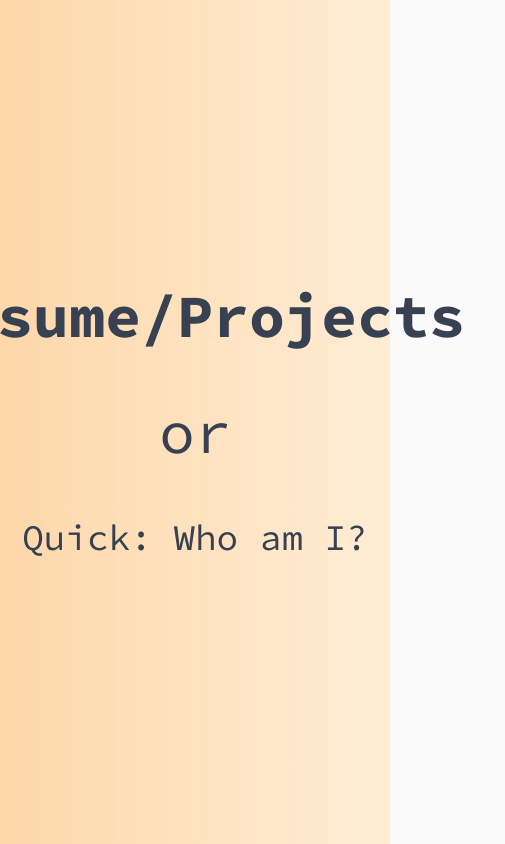
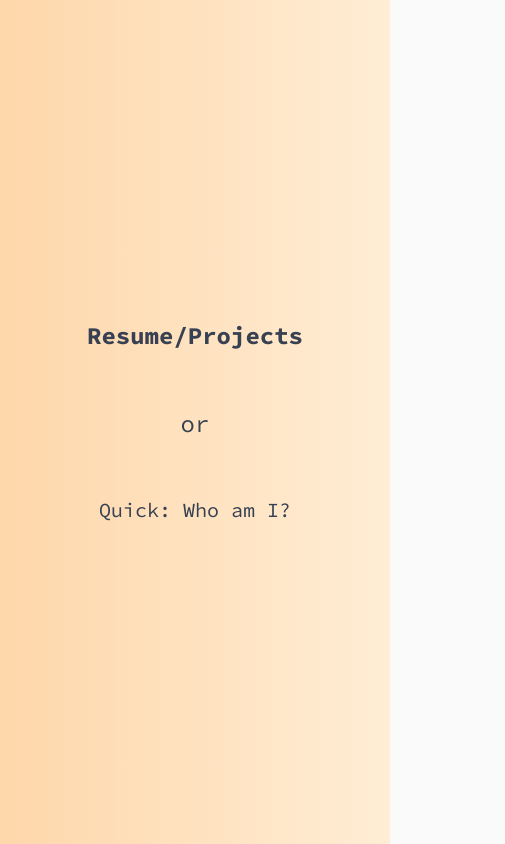
Before and after one commit to hwu27/hm, a Next.js app: page / in a window 390 px wide. Shown: the whole page, 505 px wide, since content can reach past the window. Built offline with nearby package versions, Linux system fonts and the light colour scheme.

Commit message:
fixed landing

```diff
--- a/app/page.jsx
+++ b/app/page.jsx
@@ -215,11 +215,11 @@ function Page() {
             {/* Landing page*/}
             <section id="landing-page">
                 {showLanding && <div id="landing">
-                        <header className="text-6xl select-none text-center bg-gradient-to-r from-orange-200 to-orange-100 text-gray-700 flex justify-center items-center h-screen w-screen">
+                        <header className="text-2xl sm:text-6xl select-none text-center bg-gradient-to-r from-orange-200 to-orange-100 text-gray-700 flex justify-center items-center h-screen w-screen">
                             <div className="space-y-4">
                                 <button className="flex hover:bg-orange-100 rounded-lg p-10 font-bold" onClick={ toggleCurtainResume }> Resume/Projects </button>
                                 <p>or</p>
-                                <button className="flex justify-center hover:bg-orange-100 rounded-lg p-10 text-4xl w-full" onClick={ toggleCurtainWAI }>Quick: Who am I?</button>
+                                <button className="flex justify-center hover:bg-orange-100 rounded-lg p-10 text-xl sm:text-4xl w-full" onClick={ toggleCurtainWAI }>Quick: Who am I?</button>
                             </div>
                         </header>
                 </div>}
```
